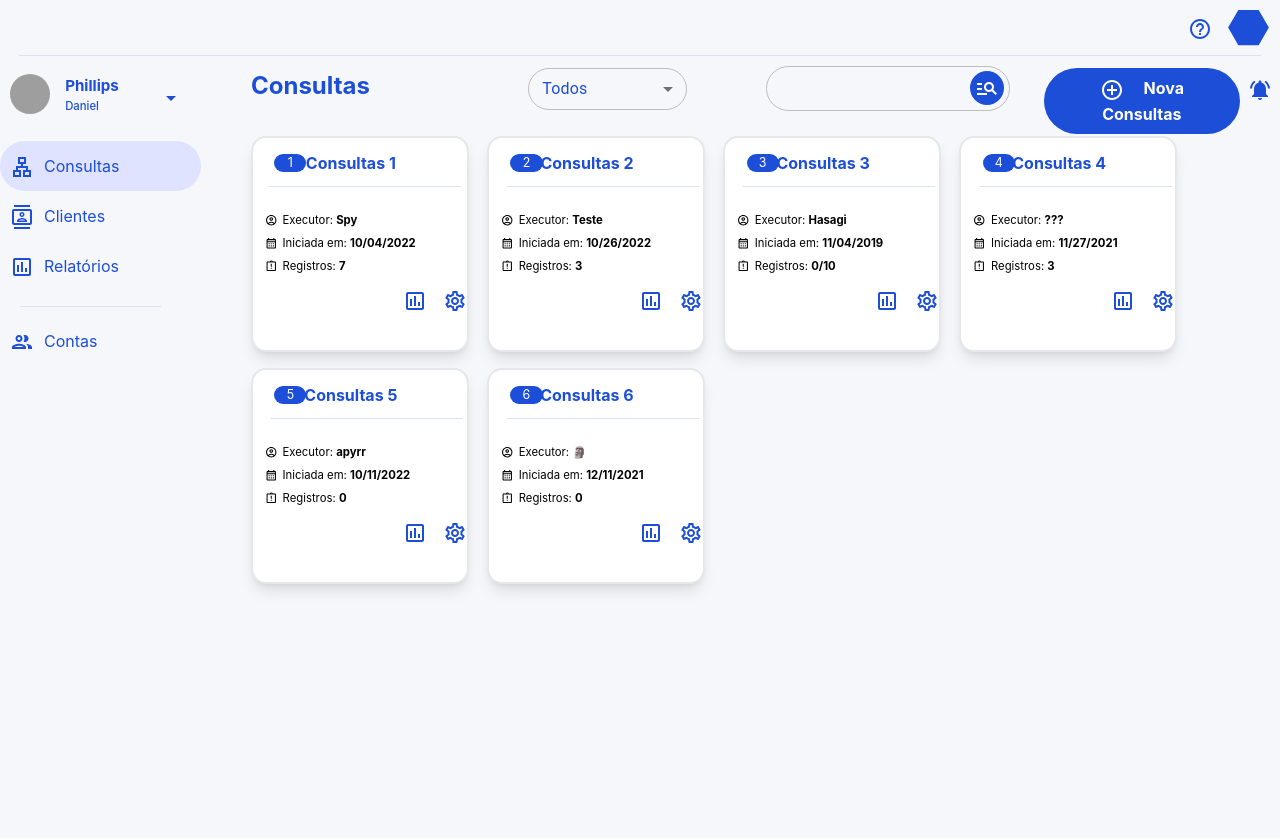
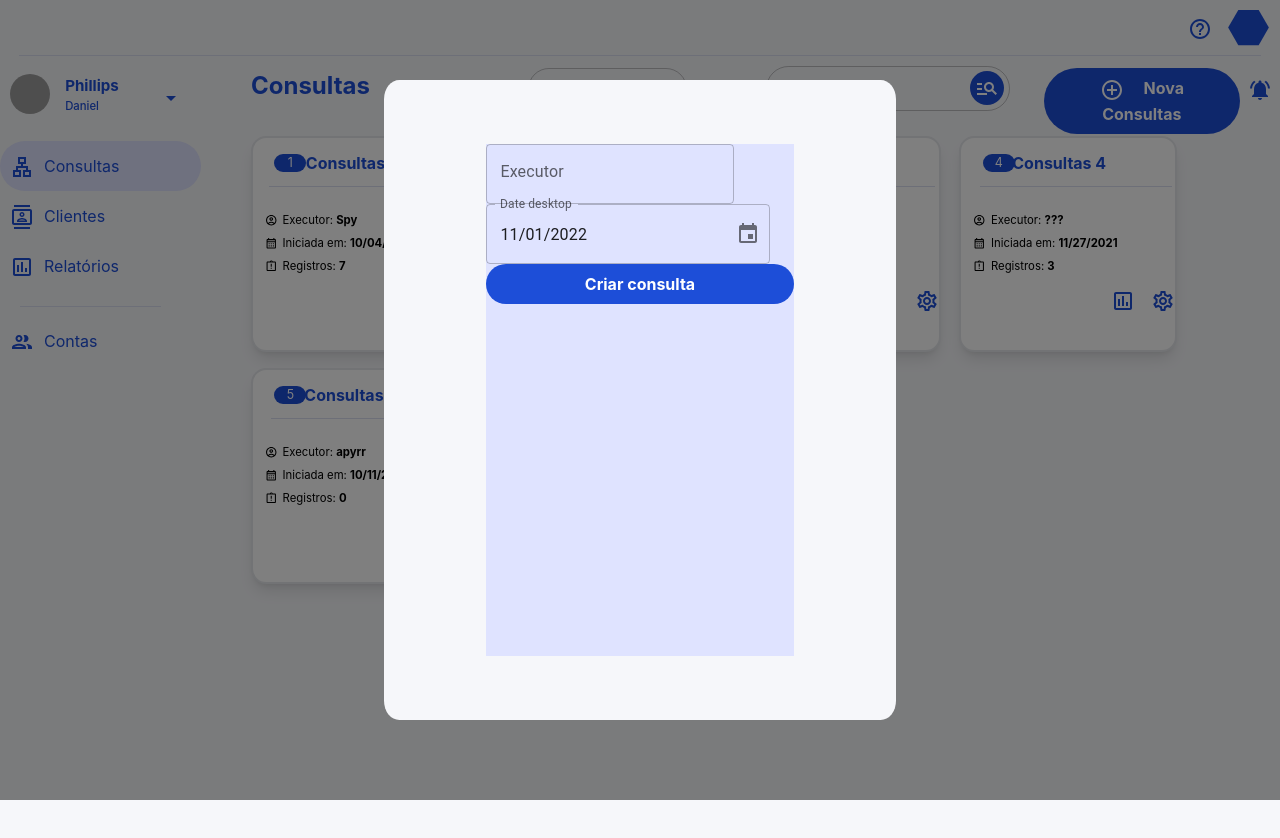
Before and after one commit to randolfdev/Frontend-SunWay, a React (Create React App) app: page /Consultas in a window 1280 px wide. Both pictures are taken after a click on the button "Nova Consultas". Shown: the top 838 px of the page. Built offline with nearby package versions, Linux system fonts and the light colour scheme; grey boxes are pictures that could not be loaded; the HTML template or start-up script is replaced by a standard one.

Commit message:
Modal de criar nova consulta

```diff
--- a/package.json
+++ b/package.json
@@ -7,12 +7,14 @@
     "@emotion/styled": "^11.10.4",
     "@mui/icons-material": "^5.10.9",
     "@mui/material": "^5.10.9",
+    "@mui/x-date-pickers": "^5.0.6",
     "@testing-library/jest-dom": "^5.16.5",
     "@testing-library/react": "^13.4.0",
     "@testing-library/user-event": "^13.5.0",
     "@types/jest": "^29.0.3",
     "@types/node": "^18.7.18",
     "@types/react-dom": "^18.0.6",
+    "moment": "^2.29.4",
     "react": "^18.2.0",
     "react-dom": "^18.2.0",
     "react-router-dom": "^6.4.2",
--- /dev/null
+++ b/src/components/Consultas/ConsultaModal.tsx
@@ -0,0 +1,40 @@
+import TextField from "@mui/material/TextField";
+import { DesktopDatePicker } from "@mui/x-date-pickers/DesktopDatePicker";
+import { LocalizationProvider } from "@mui/x-date-pickers/LocalizationProvider";
+import { AdapterMoment } from "@mui/x-date-pickers/AdapterMoment";
+import moment from "moment";
+import React from "react";
+import FormControl from "@mui/material/FormControl";
+
+export default function ConsultaModal() {
+  const [data, setValue] = React.useState<moment.Moment | null>(
+    moment()
+  );
+
+  const handleChange = (newData: moment.Moment | null) => {
+    setValue(newData);
+  };
+  return (
+    <div className="ConsultaModal">
+      <div className="ConsultaModalWrapper">
+        <FormControl className="ConsultaForm">
+          <TextField label="Executor" className="ExecutorInput">
+
+          </TextField>
+          <LocalizationProvider dateAdapter={AdapterMoment}>
+            <DesktopDatePicker
+              label="Date desktop"
+              inputFormat="MM/DD/YYYY"
+              value={data}
+              className="DataInput"
+              onChange={handleChange}
+              renderInput={(params) => <TextField {...params} />}
+            />
+          </LocalizationProvider>
+          <button className="bg-blue-700 hover:bg-blue-500 text-white font-bold py-2 px-4 rounded-full">Criar consulta</button>
+        </FormControl>
+
+      </div>
+    </div>
+  );
+}
--- a/src/components/Consultas/Consultas.css
+++ b/src/components/Consultas/Consultas.css
@@ -103,7 +103,7 @@
     /* box-shadow: var(--tw-ring-offset-shadow, 0 0 #0000), var(--tw-ring-shadow, 0 0 #0000), var(--tw-shadow); */
 }
 
-.MuiFormControl-root {
+.SearchBar.MuiFormControl-root {
     display: inline-flex !important;
     flex-direction: row !important;
     height: 100%;
@@ -186,3 +186,42 @@ span {
     font-weight: bold;
     color: rgb(29 78 216)
 }
+
+.ConsultaModal {
+    display: flex;
+    background-color: #F6F7FA;
+    position: absolute;
+    left: 30%;
+    top: 10%;
+    width: 40%;
+    height: 80%;
+    flex-direction: column;
+    align-items: center;
+    justify-content: center;
+    border-radius: 3%;
+}
+
+.ConsultaModalWrapper {
+    display: flex;
+    flex-direction: column;
+    background-color: #DFE3FF;
+    height: 80%;
+    width: 60%;
+}
+
+.MuiFormControl-root.css-1nrlq1o-MuiFormControl-root.ConsultaForm {
+    display: flex !important;
+    flex-direction: column !important;
+}
+
+.ExecutorInput {
+    max-height: 60px;
+    margin-bottom: 10px;
+    margin-top: 10px;
+}
+
+.DataInput{
+    margin-top: 10px;
+    margin-bottom: 10px;
+    max-height: 60px
+}
--- a/src/components/Consultas/Navbar.tsx
+++ b/src/components/Consultas/Navbar.tsx
@@ -1,4 +1,4 @@
-import { Button, IconButton, FormControl, Box, MenuItem, Select, SelectChangeEvent, TextField, InputLabel } from "@mui/material";
+import { Button, IconButton, FormControl, Box, MenuItem, Select, SelectChangeEvent, TextField, InputLabel, Modal } from "@mui/material";
 import ManageSearchIcon from "@mui/icons-material/ManageSearch";
 import NotificationsNoneIcon from "@mui/icons-material/NotificationsNone";
 import NotificationsActiveIcon from "@mui/icons-material/NotificationsActive";
@@ -7,6 +7,7 @@ import { createTheme } from "@mui/material/styles";
 import { ThemeProvider } from "@emotion/react";
 import React, { ReactNode, useState } from "react";
 import "./Consultas.css";
+import ConsultaModal from "./ConsultaModal";
 
 const theme = createTheme({
   palette: {
@@ -20,26 +21,27 @@ const theme = createTheme({
 });
 
 interface NavbarProps {
-  filterValue:number
-  handleFilterValue:(e: SelectChangeEvent<number>) => void
-  handleSearchPress:(e: any ) => void
-  handleShowQueryState:(e: any ) => void
+  filterValue: number
+  handleFilterValue: (e: SelectChangeEvent<number>) => void
+  handleSearchPress: (e: any) => void
+  handleShowQueryState: (e: any) => void
 }
 
 
 
-export default function Navbar({filterValue, handleFilterValue, handleSearchPress, handleShowQueryState}:NavbarProps) {
+export default function Navbar({ filterValue, handleFilterValue, handleSearchPress, handleShowQueryState }: NavbarProps) {
   const notificationIcon = true;
 
   function criarExtracao(): void {
-    alert(filterValue);
-    alert(handleShowQueryState);
-    alert(handleSearchPress);
-    alert(handleFilterValue);
+    setOpen(true);
+  }
+  function handleClose(): void {
+    setOpen(false);
+  }
+  const [open, setOpen] = useState(false);
+  const [search, setSearch] = useState<string | null>(null);
 
-  }
 
-  const [search, setSearch] = useState <string | null>(null);
   console.log(filterValue);
   return (
     <div className="NavbarConsultas">
@@ -68,12 +70,12 @@ export default function Navbar({filterValue, handleFilterValue, handleSearchPres
             <MenuItem value={365}>Último ano</MenuItem>
           </Select>
         </Box>
-        <TextField className="SearchBar" id="SearchConsultas" variant="outlined" value = {search}
+        <TextField className="SearchBar" id="SearchConsultas" variant="outlined" value={search}
           onChange={handleShowQueryState}
         ></TextField>
         <ThemeProvider theme={theme}>
           <IconButton className="SearchButton" color="secondary" size="small" ><ManageSearchIcon
-            onClick =  {handleSearchPress}
+            onClick={handleSearchPress}
           /></IconButton>
         </ThemeProvider>
         {/* </FormControl > */}
@@ -82,9 +84,15 @@ export default function Navbar({filterValue, handleFilterValue, handleSearchPres
           &emsp;
           Nova Consultas
         </button>
+        <Modal
+          open={open}
+          onClose={handleClose}
+        >
+          <ConsultaModal />
+        </Modal>
         <div className="button-center">
           <ThemeProvider theme={theme}>
-            <IconButton color="primary">{notificationIcon ? <NotificationsActiveIcon/> : <NotificationsNoneIcon/>}</IconButton>
+            <IconButton color="primary">{notificationIcon ? <NotificationsActiveIcon /> : <NotificationsNoneIcon />}</IconButton>
           </ThemeProvider>
         </div>
       </div>
```
Also changed, not shown: 1 other file (tests, documents, lock files or other folders).
